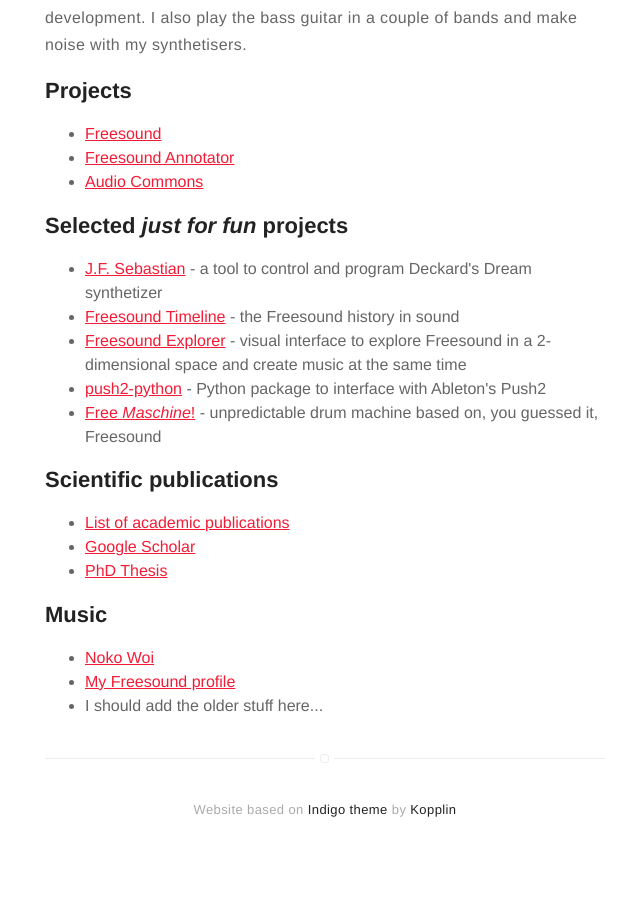
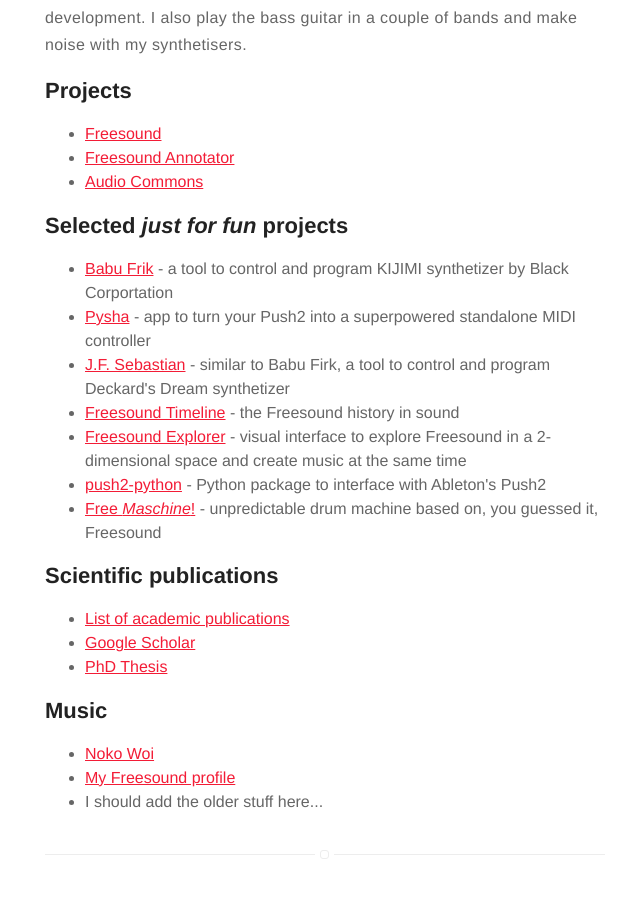
Before and after one commit to ffont/ffont.github.io, a Jekyll site: the page built from about.md, in a window 1280 px wide and 900 px high, scrolled down 1071 px. Shown: the whole window, without its empty margins (315-955 px from the left). Built offline with Jekyll 4.4.1, drawn with Linux system fonts in a browser that asks for light colours.

Commit message:
Update project list

```diff
--- a/about.md
+++ b/about.md
@@ -25,7 +25,9 @@
 
 <h2>Selected <i>just for fun</i> projects</h2>
 <ul>
-	<li><a href="https://ritaandaurora.github.io/ddrm-jfsebastian/">J.F. Sebastian</a> - a tool to control and program Deckard's Dream synthetizer</li>
+	<li><a href="https://ritaandaurora.github.io/kijimi-babu-frik/">Babu Frik</a> - a tool to control and program KIJIMI synthetizer by Black Corportation</li>
+	<li><a href="https://github.com/ffont/pysha">Pysha</a> - app to turn your Push2 into a superpowered standalone MIDI controller</li>
+	<li><a href="https://ritaandaurora.github.io/ddrm-jfsebastian/">J.F. Sebastian</a> - similar to Babu Firk, a tool to control and program Deckard's Dream synthetizer</li>
 	<li><a href="https://labs.freesound.org/apps/freesound-timeline.html">Freesound Timeline</a> - the Freesound history in sound</li>
 	<li><a href="https://labs.freesound.org/apps/freesound-explorer.html">Freesound Explorer</a> - visual interface to explore Freesound in a 2-dimensional space and create music at the same time</li>
 	<li><a href="https://github.com/ffont/push2-python/">push2-python</a> - Python package to interface with Ableton's Push2</li>
```
